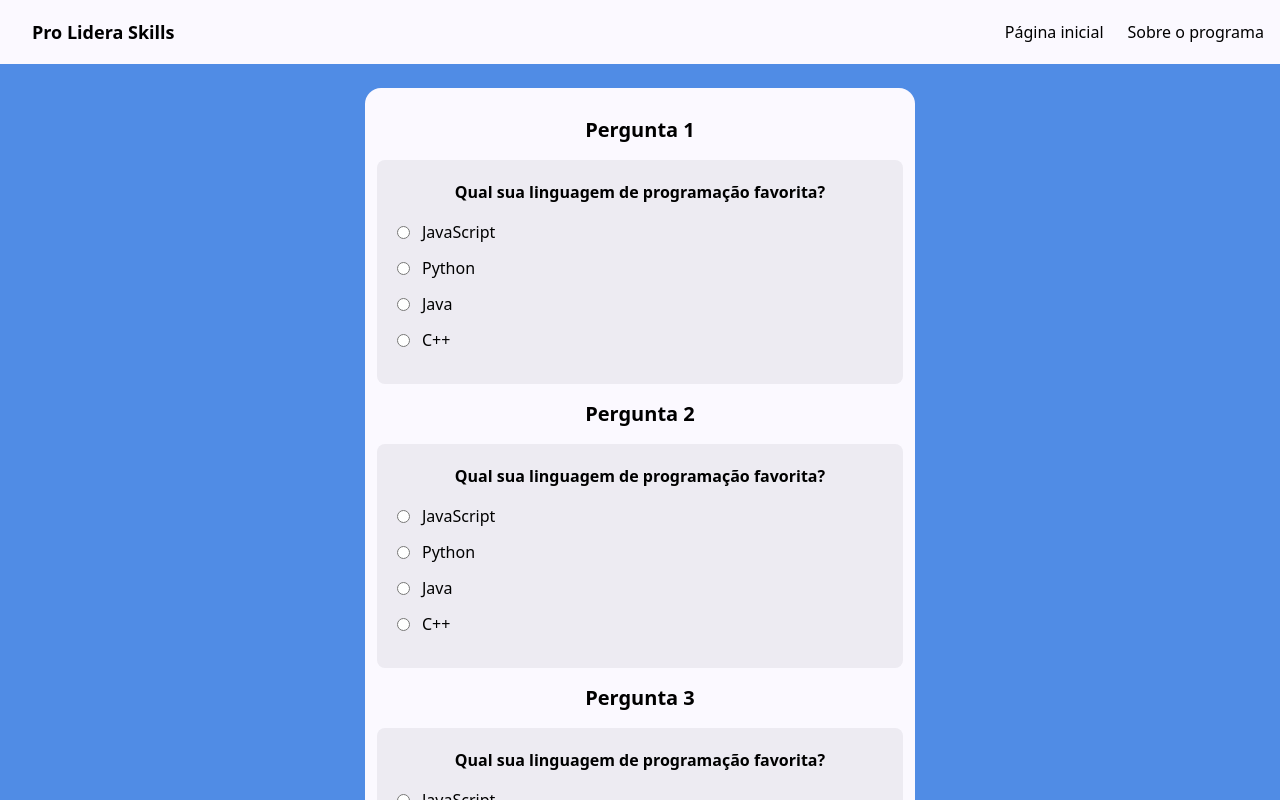
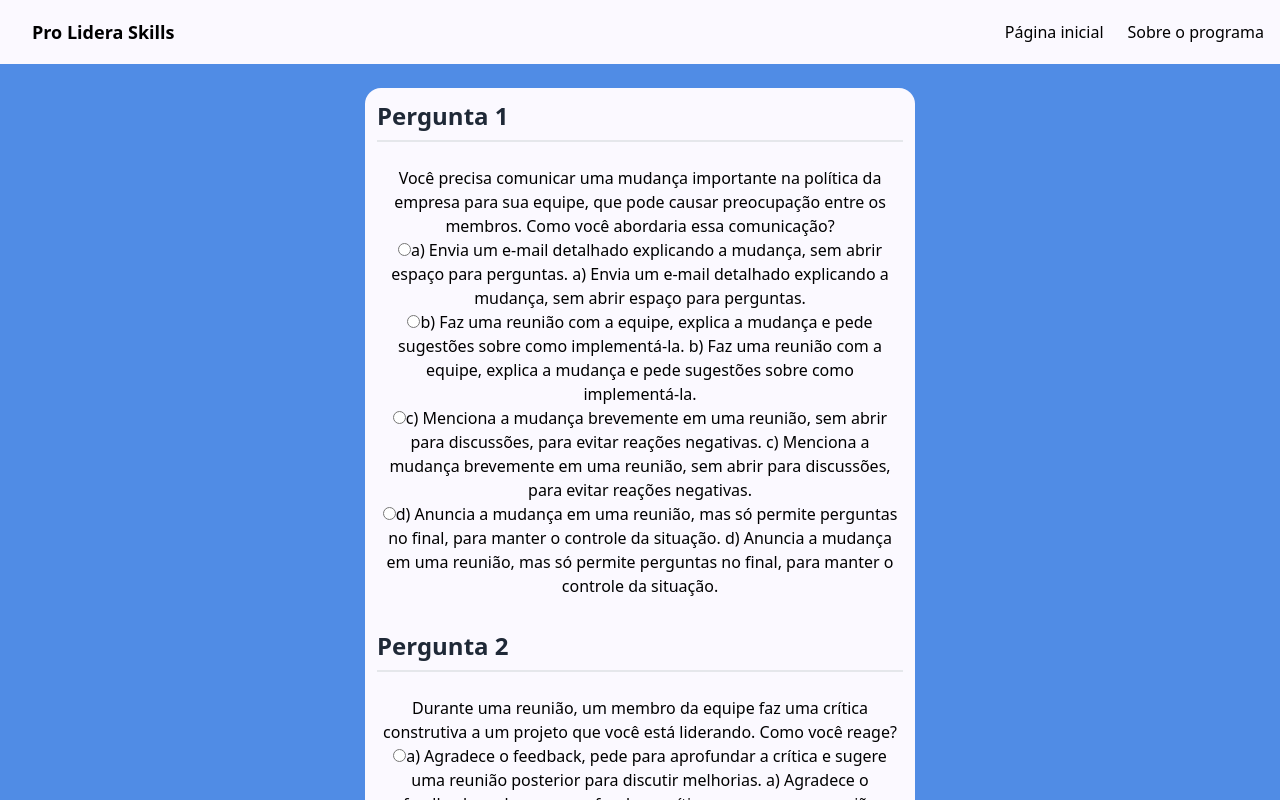
Before and after one commit to softexrecifepe/PI-PRO-LIDERA-TURMA-09-EQUIPE-02, a Next.js app: page /quests1-2 in a window 1280 px wide. Shown: the top 800 px of the page. Built offline with nearby package versions, Linux system fonts and the light colour scheme.

Commit message:
Create form for questions and extend for 18 question

```diff
--- a/src/app/components/MultipleChoiceQuestion.tsx
+++ b/src/app/components/MultipleChoiceQuestion.tsx
@@ -1,40 +1,31 @@
 import React from "react";
 import { useState } from "react";
 
-interface Option {
-    id: number;
+type Option = {
+  id: string;
   label: string;
-  }
+  pontos: number;
+};
 
-  interface Question {
+type Question = {
   question: string;
   options: Option[];
-  }
-
-  export const MultipleChoiceQuestion: React.FC<Question> = ({ question, options }) => {
-    const [selectedOption, setSelectedOption] = useState<number | null>(null);
-
-    const handleOptionChange = (id: number) => {
-      setSelectedOption(id);
 };
 
+export function MultipleChoiceQuestion({ question, options }: Question) {
   return (
-      <div className="p-5 rounded-lg mx-w-[400px] m-auto bg-question">
-        <h2 className="font-semibold">{question}</h2>
-        <div className="mt-4">
+    <div>
+      <p>{question}</p>
+      <ul>
         {options.map((option) => (
-            <label key={option.id} className="flex items-center mb-3 text-base gap-3">
-              <input
-                type="radio"
-                name="multipleChoice"
-                value={option.id}
-                checked={selectedOption === option.id}
-                onChange={() => handleOptionChange(option.id)}
-              />
+          <li key={option.id}>
+            <label>
+              <input type="radio" name="option" value={option.id} />
               {option.label}
             </label>
+          </li>
         ))}
-        </div>
+      </ul>
     </div>
   );
-  };
+}
--- a/src/app/components/forms.tsx
+++ b/src/app/components/forms.tsx
@@ -1,27 +1,28 @@
+
 import React from "react";
 import { MultipleChoiceQuestion } from "./MultipleChoiceQuestion";
+import data from "../../../data.json";
 
 export function Forms() {
-    const questionData = {
-      question: 'Qual sua linguagem de programação favorita?',
-      options: [
-        { id: 1, label: 'JavaScript' },
-        { id: 2, label: 'Python' },
-        { id: 3, label: 'Java' },
-        { id: 4, label: 'C++' },
-      ],
-    };
+  const formInstances = data.questões.map((questão, index) => (
+    <div key={questão.id} className="mb-8">
+      <form className="mx-auto">
+        <h1 className="mb-6 text-2xl font-bold text-gray-800 text-left border-b-2 border-gray-200 pb-2">{`Pergunta ${index + 1}`}</h1>
+        <MultipleChoiceQuestion
+          question={questão.pergunta}
+          options={questão.alternativas.map((alt) => ({
+            id: alt.letra,
+            label: `${alt.letra} ${alt.letra}`,
+            pontos: alt.pontos,
+          }))}
+        />
+      </form>
+    </div>
+  ));
 
-
-    const formInstances = Array.from({ length: 18 }, (_, index) => (
-      <div key={index}>
-        <form className="mx-auto">
-          <h1 className="my-4 font-bold text-xl">{`Pergunta ${index + 1}`}</h1>
-          <MultipleChoiceQuestion question={questionData.question} options={questionData.options} />
-        </form>
-      </div>
-
-    ));
-
-    return <div className="bg-box w-[550px] mt-6 mx-auto p-3 text-center rounded-2xl">{formInstances}</div>;
-  }
+  return (
+    <div className="bg-box w-[550px] mt-6 mx-auto p-3 text-center rounded-2xl">
+      {formInstances}
+    </div>
+  );
+}
```
Lines whose indentation alone changed are shown as unchanged.
